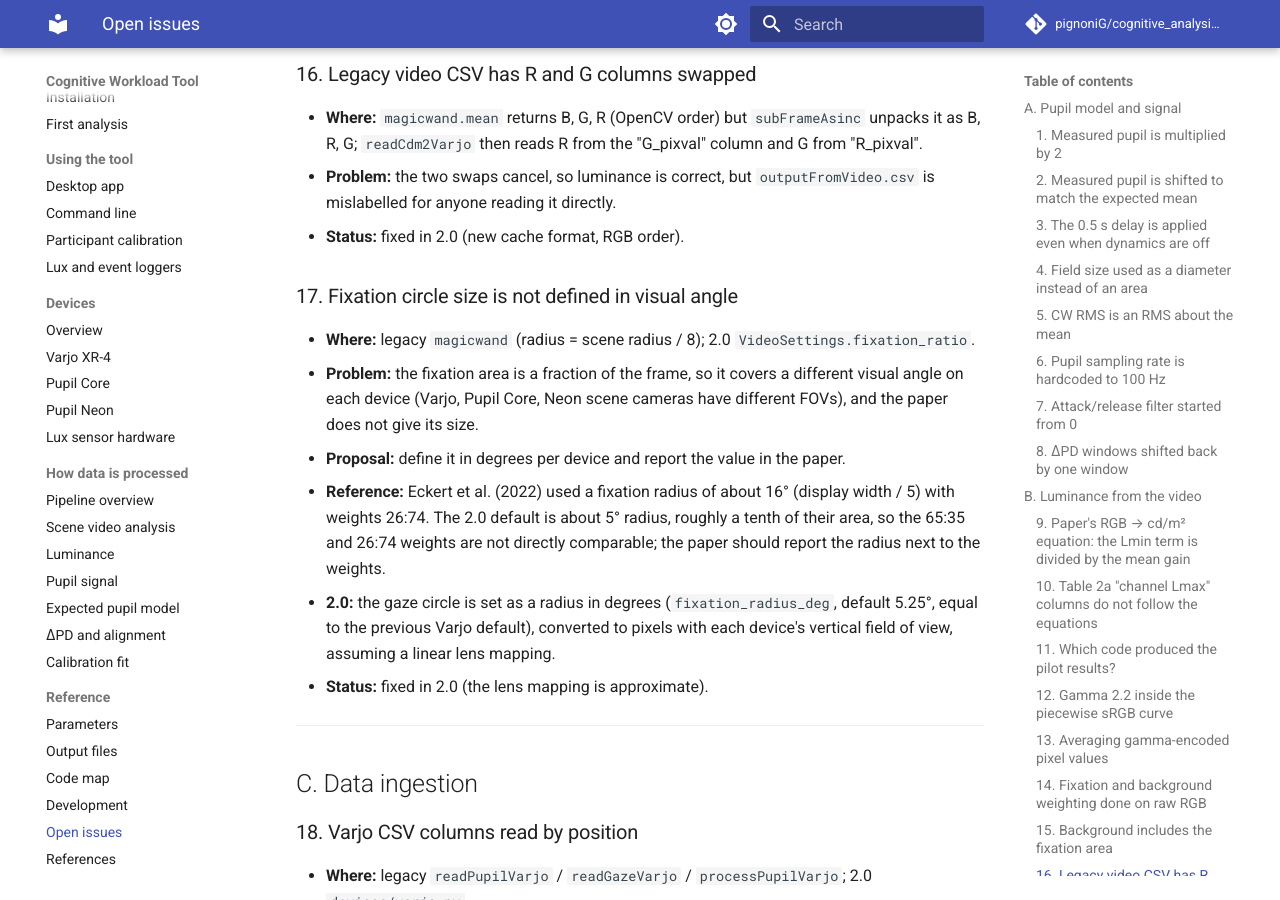
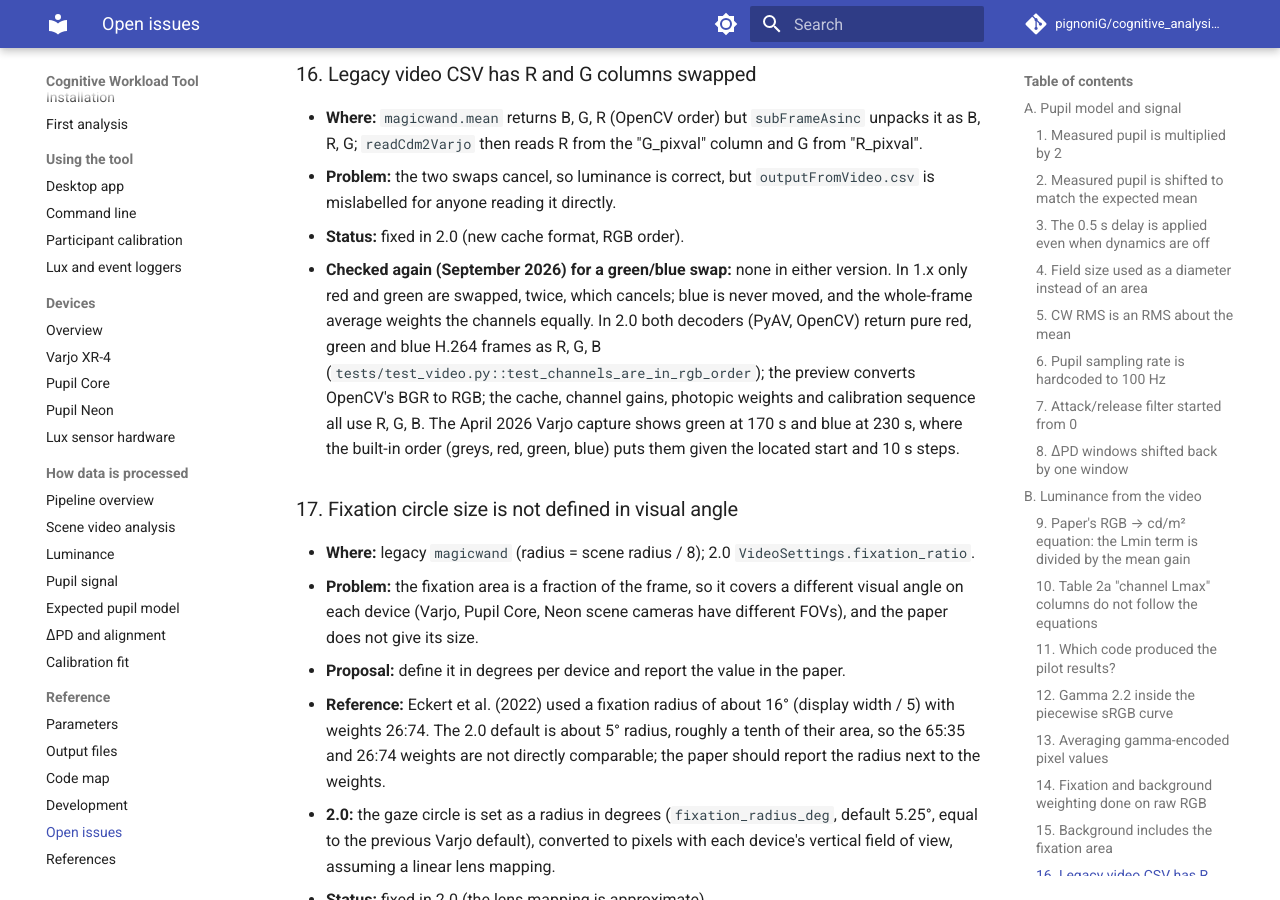
Before and after one commit to pignoniG/cognitive_analysis_tool, an MkDocs documentation site: the page built from docs/OPEN_ISSUES.md, in a window 1280 px wide and 900 px high, scrolled down 6696 px. Built offline with MkDocs 1.6.1 and Material for MkDocs 9.7.7, drawn with Linux system fonts in a browser that asks for light colours; comment, search, counter and statistics services are not loaded.

Commit message:
Test that video channels come out in RGB order
Checked for a green/blue swap in the Varjo pipeline: none in 1.x or 2.0.
Pure red, green and blue H.264 frames decode as R, G, B with both backends;
open issue 16 records the check.

```diff
--- a/docs/OPEN_ISSUES.md
+++ b/docs/OPEN_ISSUES.md
@@ -201,6 +201,13 @@ them rather than describing the headset or the participant.
 - **Problem:** the two swaps cancel, so luminance is correct, but `outputFromVideo.csv` is mislabelled for
   anyone reading it directly.
 - **Status:** fixed in 2.0 (new cache format, RGB order).
+- **Checked again (September 2026) for a green/blue swap:** none in either version. In 1.x only red and green are
+  swapped, twice, which cancels; blue is never moved, and the whole-frame average weights the channels equally. In
+  2.0 both decoders (PyAV, OpenCV) return pure red, green and blue H.264 frames as R, G, B
+  (`tests/test_video.py::test_channels_are_in_rgb_order`); the preview converts OpenCV's BGR to RGB; the cache,
+  channel gains, photopic weights and calibration sequence all use R, G, B. The April 2026 Varjo capture shows green
+  at 170 s and blue at 230 s, where the built-in order (greys, red, green, blue) puts them given the located start
+  and 10 s steps.
 
 ### 17. Fixation circle size is not defined in visual angle
 - **Where:** legacy `magicwand` (radius = scene radius / 8); 2.0 `VideoSettings.fixation_ratio`.
```
Also changed, not shown: 1 other file.
